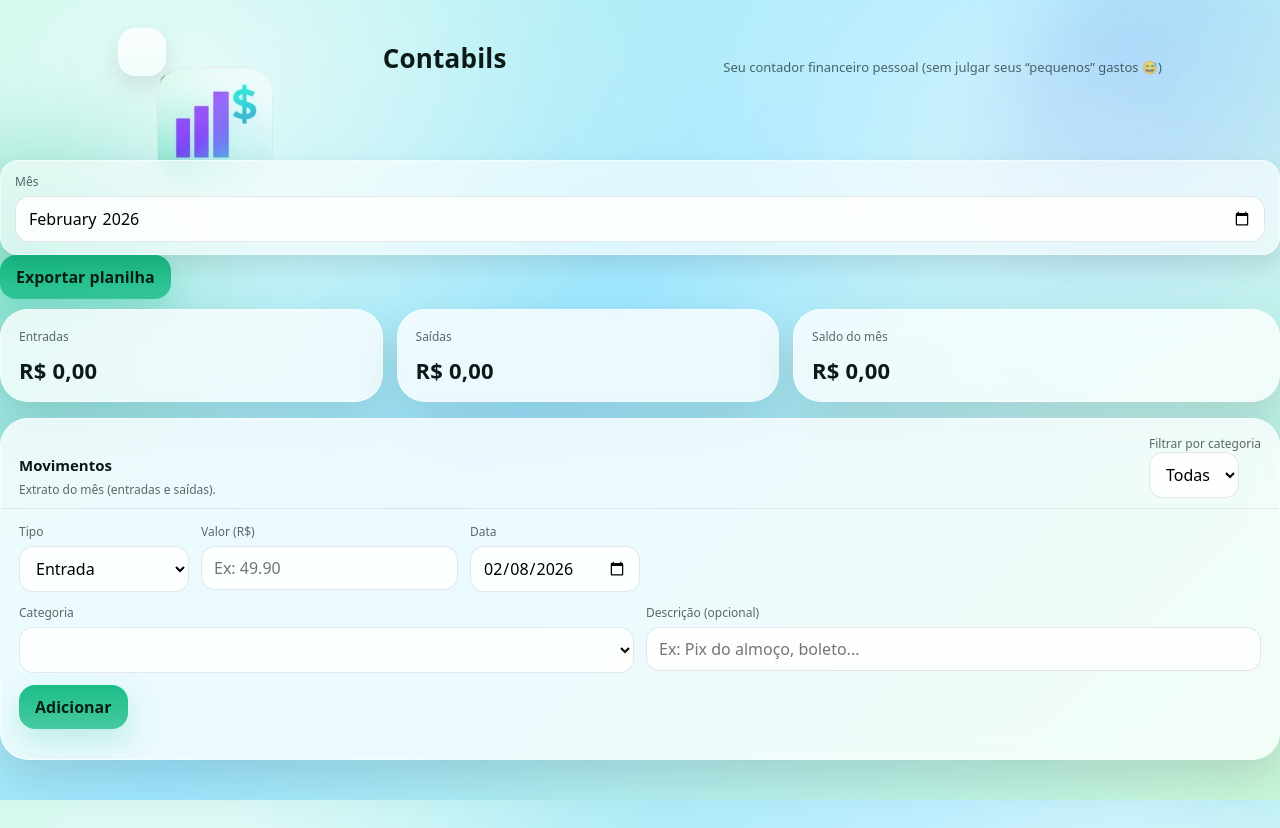
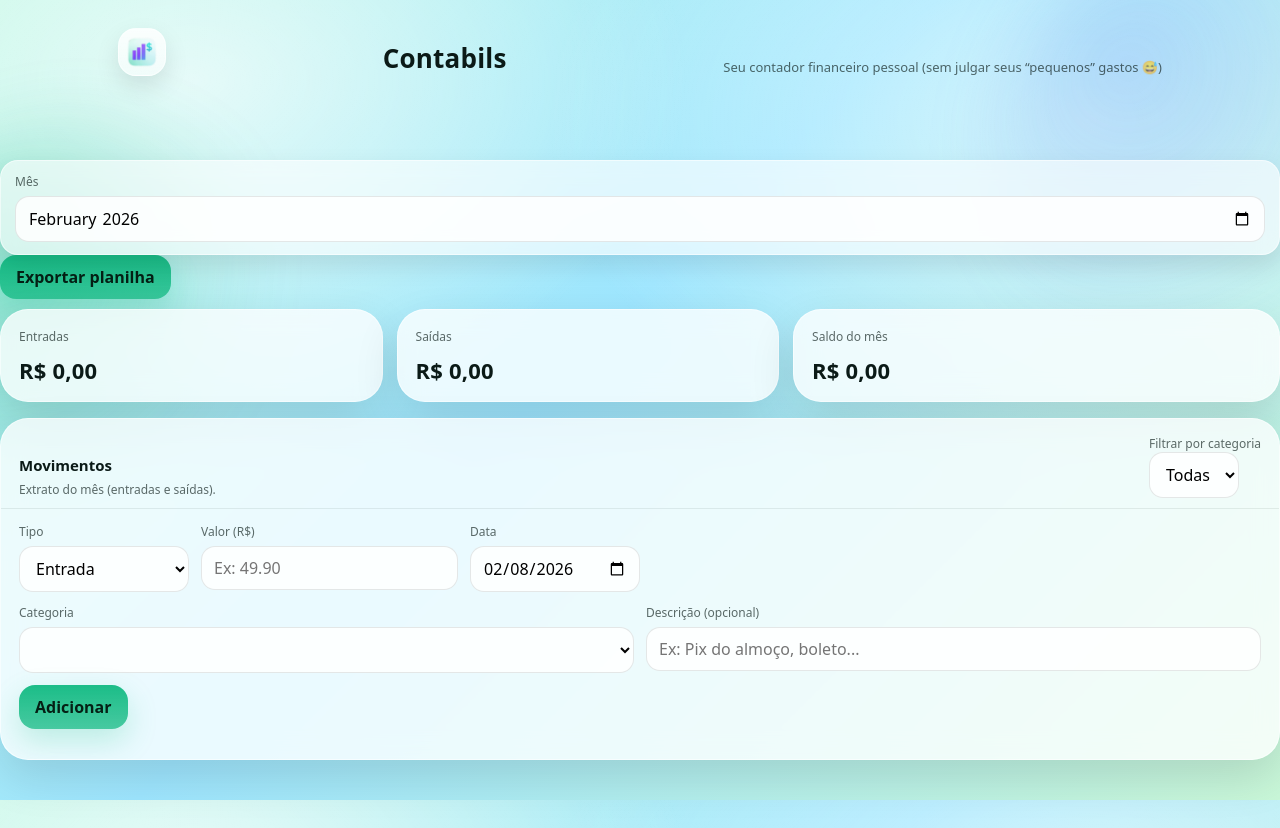
Before and after one commit to Skyagencia/contabiteste, a website: page index.html in a window 1280 px wide. Drawn offline with Linux system fonts and the light colour scheme; no server answers.

Commit message:
Update styles.css

```diff
--- a/styles.css
+++ b/styles.css
@@ -75,13 +75,26 @@ body::after{
   gap:12px;
 }
 .logo{
-  width:48px;height:48px;
+  width:48px;
+  height:48px;
   border-radius: 18px;
-  display:grid;place-items:center;
+  display:grid;
+  place-items:center;
   background: linear-gradient(180deg, rgba(255,255,255,.85), rgba(255,255,255,.55));
   border:1px solid var(--stroke);
   box-shadow: var(--shadow2);
+
+  overflow: hidden; /* <-- isso impede a imagem de estourar */
 }
+
+.logoImg{
+  width: 100%;
+  height: 100%;
+  display: block;
+  object-fit: cover;   /* preenche bonitinho */
+  border-radius: 18px; /* garante cantos iguais */
+}
+
 h1{
   margin:0;
   font-size: 26px;
```
